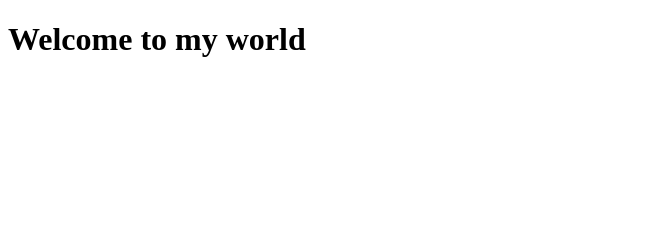
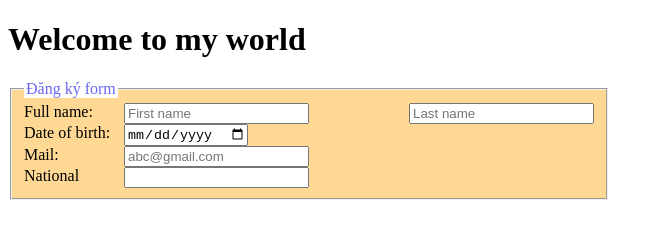
Before and after one commit to Nhatnguyet-dev/Assignment, a plain HTML site: page index.html in a window 1280 px wide. Shown: the whole page, without its empty margins (0-663 px from the left). Drawn offline with Linux system fonts and the light colour scheme.

Commit message:
Create a register form

```diff
--- a/index.html
+++ b/index.html
@@ -5,8 +5,37 @@
     <meta http-equiv="X-UA-Compatible" content="IE=edge">
     <meta name="viewport" content="width=device-width, initial-scale=1.0">
     <title>Document</title>
+    <link rel="stylesheet" href="style.css">
 </head>
 <body>
     <h1>Welcome to my world</h1>
+    <fieldset>
+        <legend>Đăng ký form</legend>
+        <form>
+            <div class="line">
+                <label>Full name: </label>
+                <input type="text" placeholder="First name">
+                <label>&nbsp;</label>
+                <input type="text" placeholder="Last name">
+            </div>
+            <div class="line">
+                <label for="">Date of birth: </label>
+                <input type="date">
+            </div>
+            <div class="line">
+                <label>Mail: </label>
+                <input type="email" placeholder="abc@gmail.com">
+            </div>
+            <div class="line">
+                <label>National</label>
+                <input id="brower">
+                <datalist id="brower">
+                    <option value="Việt Nam">
+                    <option value="Trung Quốc">
+                </datalist>
+            </div>
+        </form>
+
+    </fieldset>
 </body>
 </html>
--- /dev/null
+++ b/style.css
@@ -0,0 +1,14 @@
+.line{
+    display: flex;
+}
+label{
+    width: 100px;
+}
+fieldset{
+    background-color: rgb(255, 216, 148);
+    width: 400px;
+}
+legend{
+    background-color: rgb(255, 255, 255);
+    color: rgb(102, 102, 243);
+}
```
Also changed, not shown: demo.html (added, +60 -0 lines).
